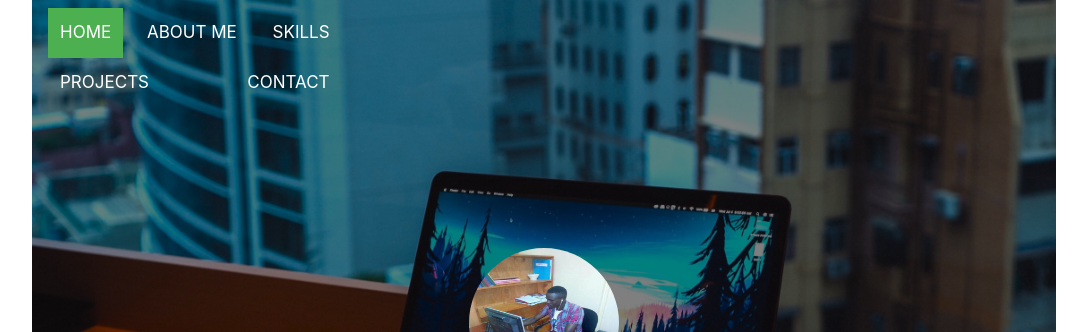
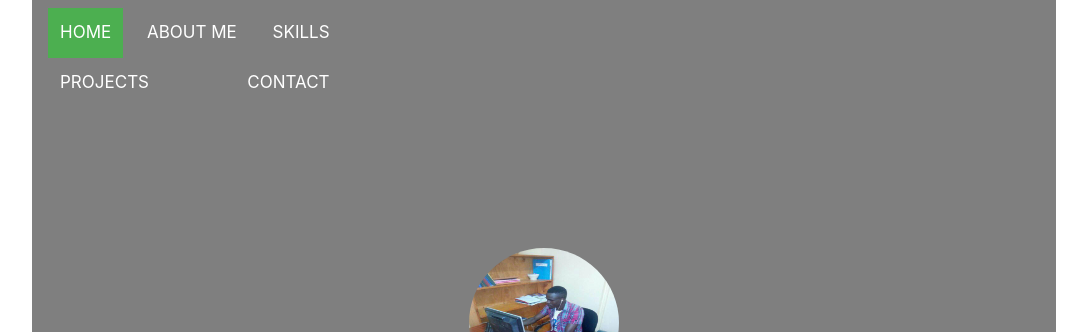
Before and after one commit to johnopana/Portfolio_App, a plain HTML site: page index.html in a window 1280 px wide. Shown: the top 332 px of the page, without its empty margins (96-1183 px from the left). Drawn offline with nearby package versions, Linux system fonts and the light colour scheme; files whose address does not match are found by name; a web font is replaced by a local one.

```diff
--- a/css/style.css
+++ b/css/style.css
@@ -34,7 +34,7 @@
     margin-right: 10%;
 }
 .top{
-    background-image:linear-gradient(rgba(0,0,0,0.5), rgba(0,0,0,0.5)),url("/images/jah.jpeg");
+    background-image:linear-gradient(rgba(0,0,0,0.5), rgba(0,0,0,0.5)),url("");
 	height: 100vh;
 
     background-size: cover;
```
